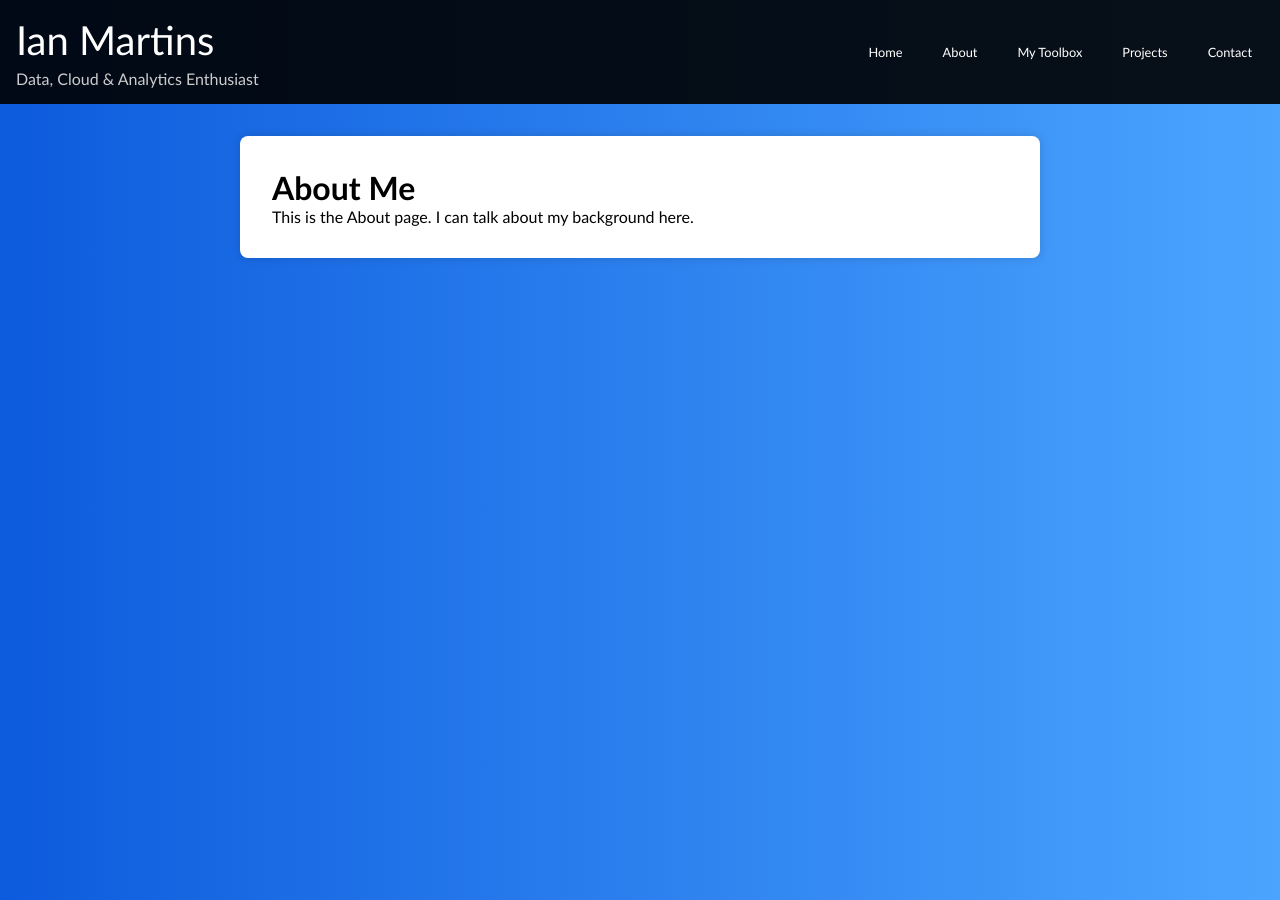
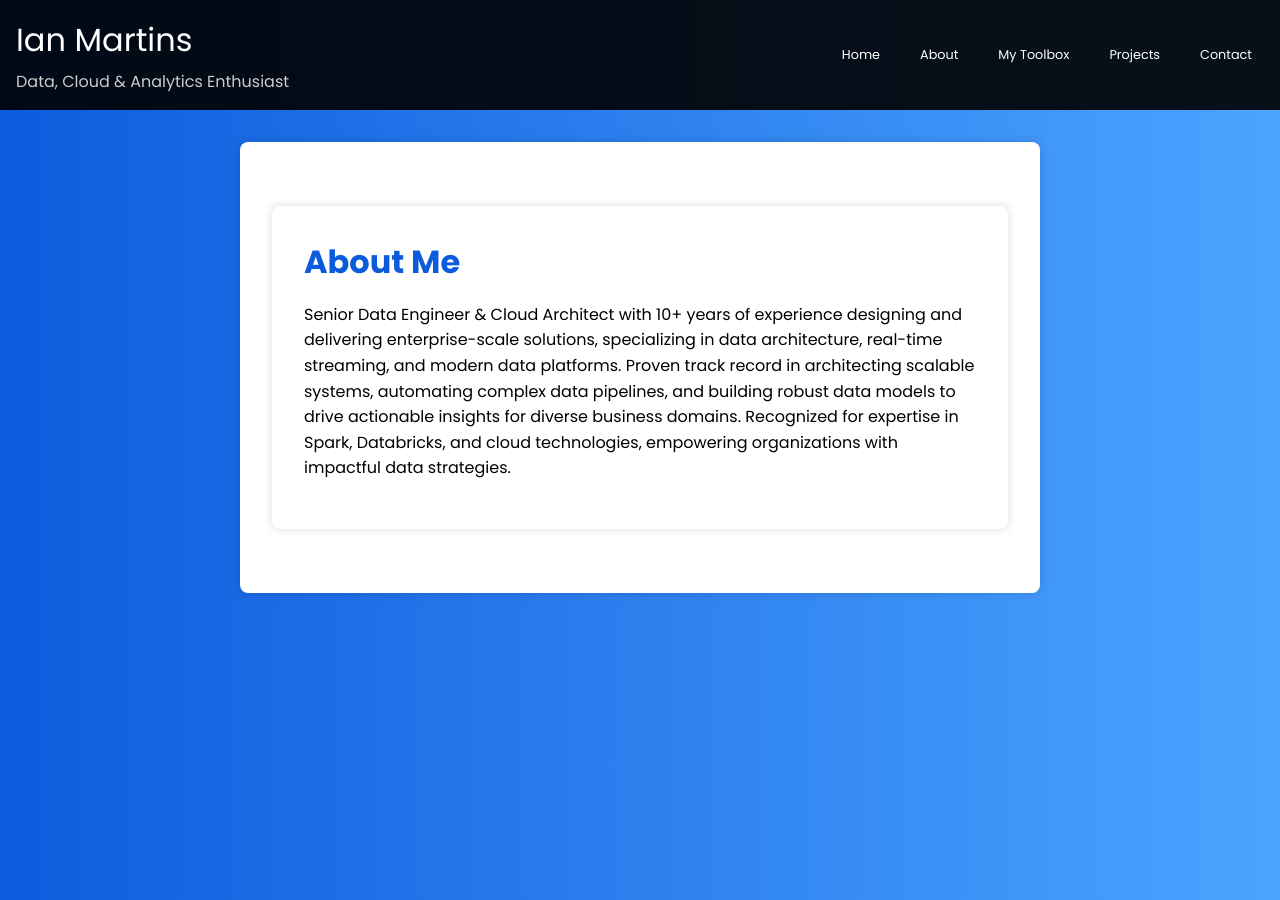
Before and after one commit to IanBMartins/github.io, a Jekyll site: the page built from about.html, in a window 1280 px wide. Built offline with Jekyll 4.4.1, drawn with Linux system fonts in a browser that asks for light colours.

Commit message:
Adjusting templates, text sizes, image sizes and text

```diff
--- a/_layouts/default.html
+++ b/_layouts/default.html
@@ -5,6 +5,7 @@
   <meta charset="UTF-8" />
   <meta name="viewport" content="width=device-width, initial-scale=1.0" />
   <title>{{ page.title }} | {{ site.title }}</title>
+  <link href="https://fonts.googleapis.com/css2?family=Poppins:wght@300;400;500;700&display=swap" rel="stylesheet">
   <style>
     /* Insert your shared CSS here, or link an external CSS file */
     * {
@@ -13,7 +14,7 @@
       box-sizing: border-box;
     }
     body {
-      font-family: "Trebuchet MS", sans-serif;
+      font-family: "Poppins", sans-serif;
       background: linear-gradient(to right, #0D5BDD, #4BA5FF);
       color: #000;
       min-height: 100vh;
@@ -30,7 +31,7 @@
       flex-direction: column;
     }
     .site-title {
-      font-size: 2.5rem;
+      font-size: 2rem;
       color: #fff;
       margin-bottom: 0.3rem;
     }
@@ -62,9 +63,15 @@
       border-radius: 8px;
       box-shadow: 0 0 10px rgba(0,0,0,0.15);
     }
-    h1.page-title {
+    .page-title {
       margin-bottom: 1rem;
       color: #0D5BDD;
+    }
+    .page-text{
+      font-size: 1rem;    /* Set the font size for text */
+      color: #000;        /* Black text */
+      line-height: 1.6;   /* Ensure good readability */
+      margin-bottom: 1rem; /* Space below paragraphs */
     }
 
     .projects-grid {
@@ -72,7 +79,6 @@
       grid-template-columns: repeat(auto-fit, minmax(200px, 1fr));
       gap: 1rem;
     }
-
     .project-card {
       background: #f7f7f7;
       border-radius: 8px;
@@ -80,19 +86,20 @@
       text-align: center;
       box-shadow: 0 2px 5px rgba(0, 0, 0, 0.1);
     }
-
     .project-card img {
       width: 100%;
+      height: 100%;
+      object-fit: cover;
       border-radius: 4px;
       margin-bottom: 1rem;
     }
-
     .project-card h3 {
+      font-size: 0.8rem;
       margin-bottom: 0.5rem;
       color: #0D5BDD;
     }
-
     .project-card p {
+      font-size: 0.5rem;
       color: #333;
     }
   </style>
--- /dev/null
+++ b/about.html
@@ -0,0 +1,14 @@
+---
+layout: default
+title: "About"
+---
+
+<div class="container">
+    <h1 class="page-title">About Me</h1>
+    <p class="page-text">
+        Senior Data Engineer & Cloud Architect with 10+ years of experience designing and delivering enterprise-scale solutions,
+        specializing in data architecture, real-time streaming, and modern data platforms. Proven track record in architecting scalable systems,
+        automating complex data pipelines, and building robust data models to drive actionable insights for diverse business domains.
+        Recognized for expertise in Spark, Databricks, and cloud technologies, empowering organizations with impactful data strategies.
+    </p>
+  </div>
--- a/about.md
+++ /dev/null
@@ -1,8 +0,0 @@
----
-layout: default
-title: "About"
----
-
-# About Me
-
-This is the About page. I can talk about my background here.
```
Also changed, not shown: contact.html (added, +13 -0 lines), contact.md (deleted, +0 -8 lines), index.html (added, +17 -0 lines), index.md (deleted, +0 -12 lines), projects.html (added, +11 -0 lines), projects.md (deleted, +0 -8 lines), toolbox.html (renamed from toolbox.md). Lines whose indentation alone changed are shown as unchanged.
